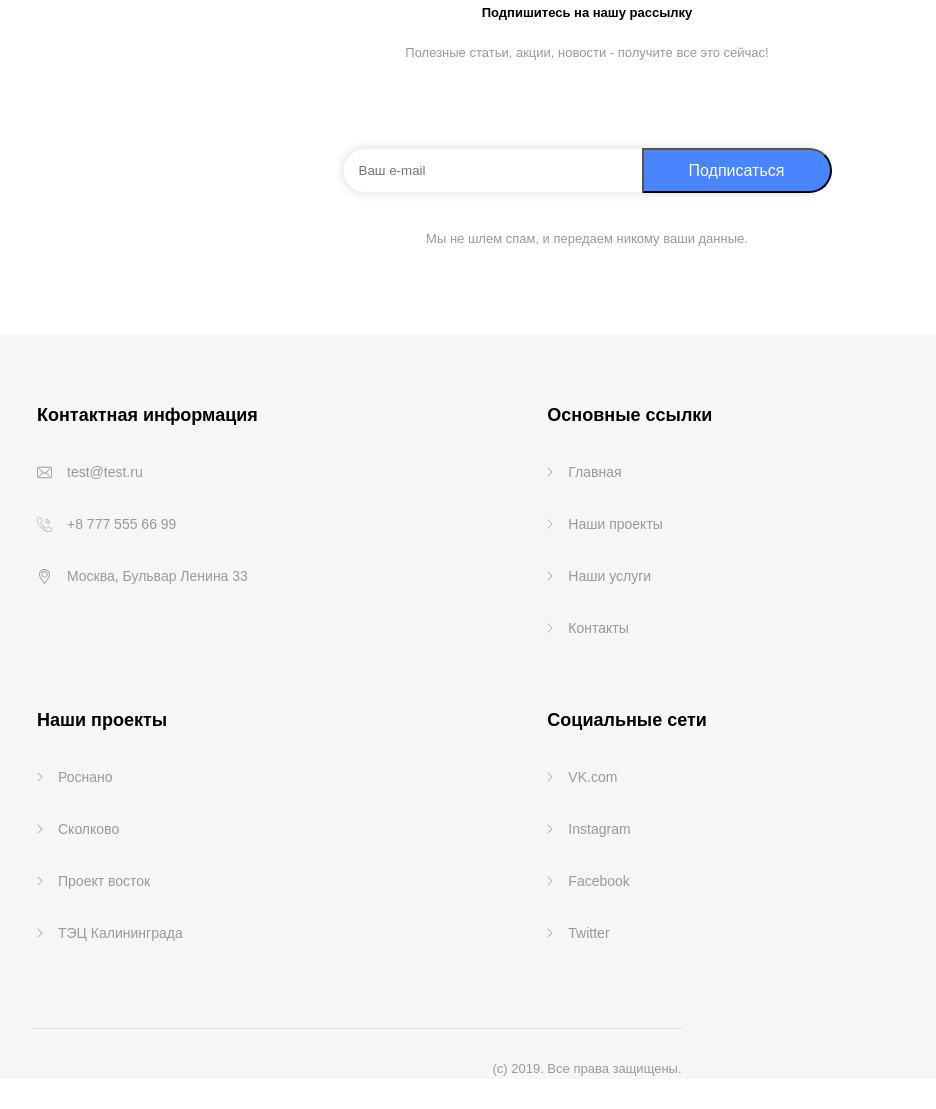
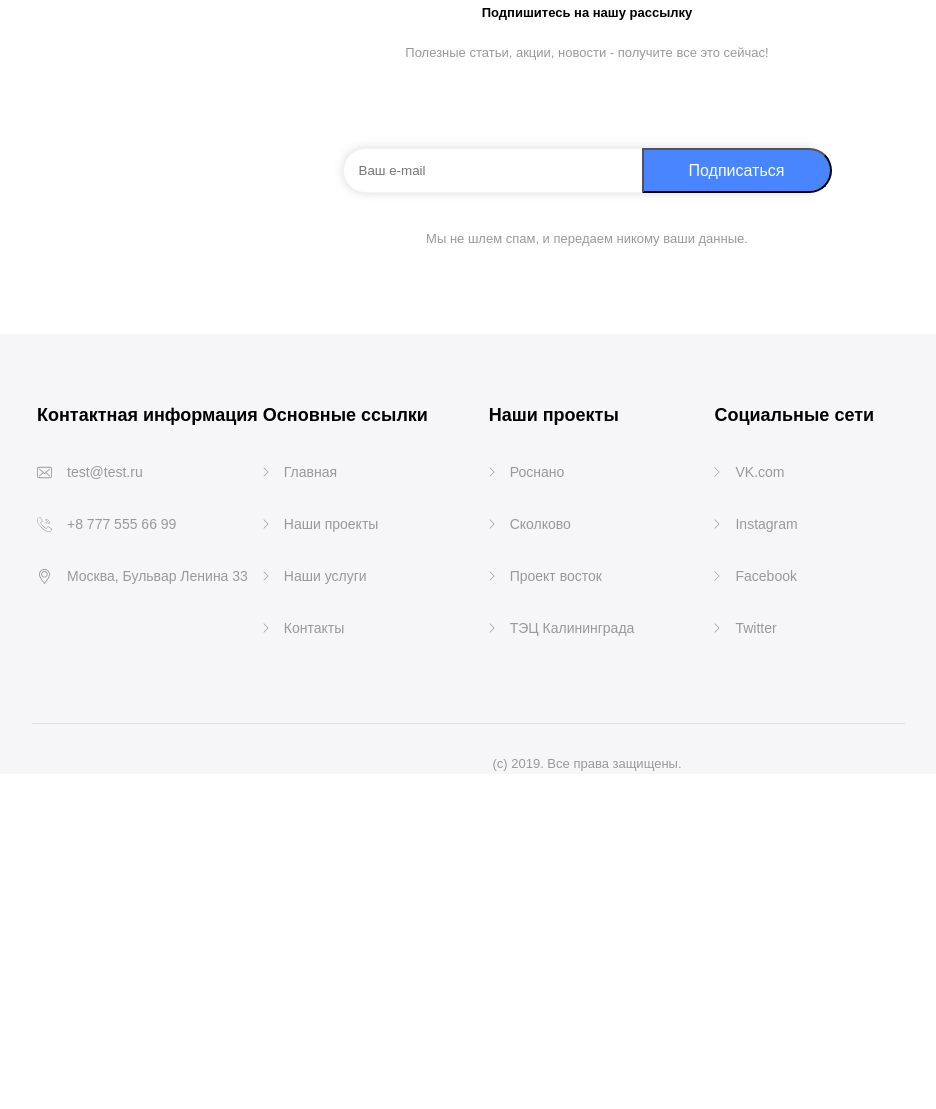
Before and after one commit to Ulik93/itproject, a plain HTML site: page index.html in a window 1280 px wide. Shown: the part 4753-5862 px from the top of the page, without its empty margins (53-989 px from the left). After the commit the page ends 5557 px from the top, so only its background shows below. Drawn offline with Linux system fonts and the light colour scheme.

Commit message:
edit footer

```diff
--- a/media.css
+++ b/media.css
@@ -87,7 +87,7 @@
 
     .footer-box {
         display: inline-grid;
-        grid-template-columns: 3fr 1fr;
+
         justify-content: center;
     }
 
--- a/style.css
+++ b/style.css
@@ -554,7 +554,7 @@ header {
 }
 .footer-box{
     display: grid;
-    grid-template-columns: 255px 245px 245px 245px;
+    grid-template-columns: 1fr 1fr 1fr 1fr;
     justify-content: center;
 }
 .footer-info h4{
```
